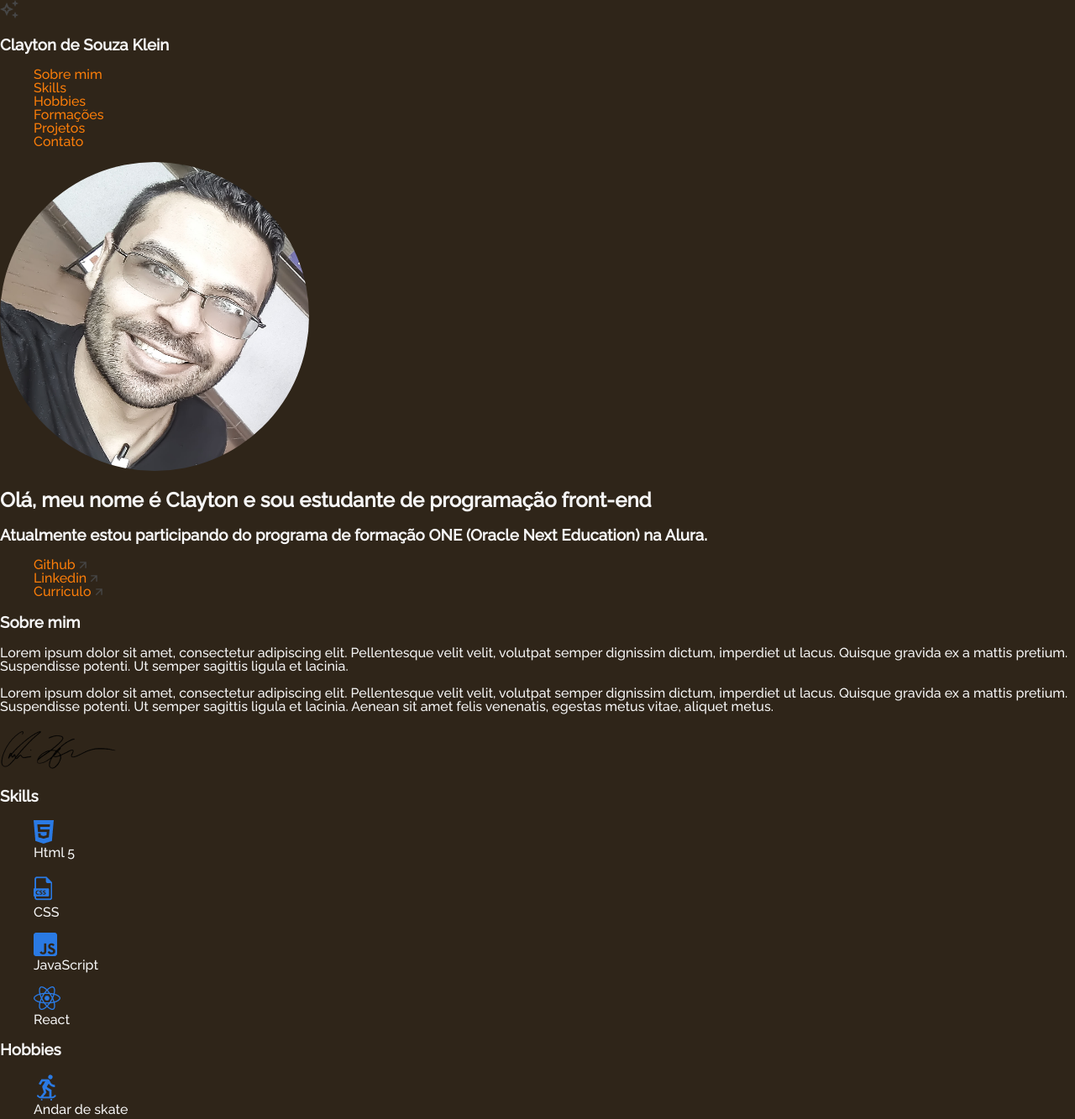
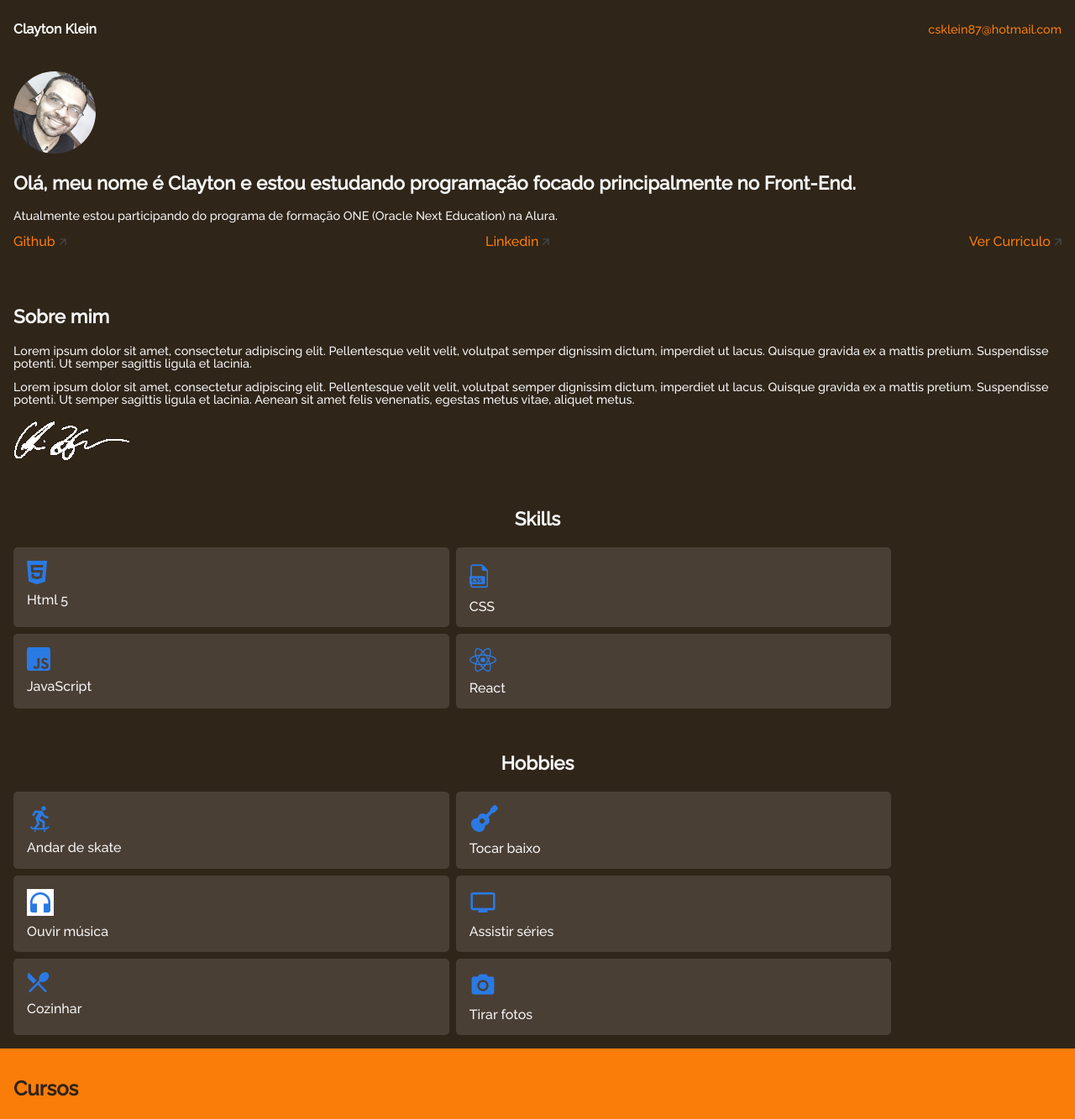
Before and after one commit to clayton-klein/portfolio-ficticio, a plain HTML site: page index.html in a window 1280 px wide. Shown: the top 1333 px of the page at 84% size. Drawn offline with Linux system fonts and the light colour scheme.

Commit message:
salvando progresso

```diff
--- /dev/null
+++ b/assets/css/about.css
@@ -0,0 +1,11 @@
+.about {
+    margin: 1rem;
+}
+
+.about__title {
+    font-size: 1.4rem;
+}
+
+.about__paragraph {
+    font-size: 0.9rem;
+}
--- /dev/null
+++ b/assets/css/academic.css
@@ -0,0 +1,5 @@
+.academic {
+    background-color: var(--light-orange);
+    color: var(--dark-gray);
+    padding: 1rem;
+}
--- a/assets/css/base.css
+++ b/assets/css/base.css
@@ -13,14 +13,14 @@ coloque nas sessões indicadas*/
 }
 
 body {
-  display: flex;
   box-sizing: border-box;
   background-color: var(--dark-gray);
+  color: var(--whitish);
   font-family: "Raleway";
-  color: var(--whitish);
+  line-height: 1;
   margin: 0;
   padding: 0;
-  line-height: 1;
+  width: 100vw;
 }
 
 ol,
@@ -30,13 +30,18 @@ li {
 }
 
 a {
+  color: var(--light-orange);
   text-decoration: none;
-  color: var(--light-orange);
 }
 
 a:hover {
   text-decoration: underline;
   text-decoration-color: var(--dark-orange);
+}
+
+.container {
+  display: flex;
+  flex-direction: column;
 }
 
 /*Neste desafio, gostariamos que praticassem a metodologia BEM, caso se sintam à vontade
--- a/assets/css/cabecalho.css
+++ /dev/null
@@ -1,4 +0,0 @@
-.title__profile {
-    width: 368px;
-    border-radius: 50%;
-}
--- /dev/null
+++ b/assets/css/experience.css
@@ -0,0 +1,3 @@
+.experience {
+    margin: 1rem;
+}
--- /dev/null
+++ b/assets/css/footer.css
@@ -0,0 +1,4 @@
+.footer__box {
+    padding: 1rem;
+    text-align: center;
+}
--- /dev/null
+++ b/assets/css/form.css
@@ -0,0 +1,9 @@
+.formcontato {
+    background-color: var(--light-orange);
+    color: var(--dark-gray);
+    padding: 1rem;
+}
+
+.formcontato__img {
+    width: 100%;
+}
--- /dev/null
+++ b/assets/css/header.css
@@ -0,0 +1,23 @@
+.menu {
+    width: 100vw;
+}
+
+.menu__top {
+    display: flex;
+    padding: 1rem;
+    justify-content: space-between;
+    align-items: center;
+}
+
+.menu__title {
+    font-size: 1rem;
+}
+
+.menu__email {
+    display: block;
+    font-size: 0.9rem;
+}
+
+.menu__list {
+    display: none;
+}
--- a/assets/css/hero.css
+++ b/assets/css/hero.css
@@ -0,0 +1,25 @@
+.title {
+  padding: 1rem;
+}
+.title__profile {
+  width: 98px;
+  border-radius: 50%;
+}
+
+.title__bio {
+  font-size: 1.4rem;
+  line-height: 26px;
+  text-align: justify;
+}
+
+.title__subsection{
+    font-size: 0.9rem;
+    line-height: 0.9rem;
+}
+
+.title__network {
+    display: flex;
+    flex-direction: row;
+    justify-content: space-between;
+    padding-left: 0px;
+}
--- a/assets/css/hobbies.css
+++ b/assets/css/hobbies.css
@@ -0,0 +1,31 @@
+.hobbies {
+    margin: 1rem;
+}
+
+.hobbies__title {
+    font-size: 1.4rem;
+    text-align: center;
+}
+
+.hobbies__line {
+    display: flex;
+    flex-direction: row;
+    flex-wrap: wrap;
+    gap: 8px;
+}
+
+.hobbies__box {
+    background-color: var(--medium-gray);
+    border-radius: 5px;
+    padding: 1rem;
+    width: 39%;
+}
+
+.hobbies__box ul {
+    margin: 0px;
+    padding: 0px;
+}
+
+.hobbies__name {
+    margin-top: 8px;
+}
--- a/assets/css/skills.css
+++ b/assets/css/skills.css
@@ -0,0 +1,31 @@
+.skills {
+    margin: 1rem;
+}
+
+.skills__title {
+    text-align: center;
+    font-size: 1.4rem;
+}
+
+.skills__line {
+    display: flex;
+    flex-direction: row;
+    flex-wrap: wrap;
+    gap: 8px;
+}
+
+.skills__box {
+    background-color: var(--medium-gray);
+    border-radius: 5px;
+    padding: 1rem;
+    width: 39%;
+}
+
+.skills__box ul {
+    margin: 0px;
+    padding: 0px;
+}
+
+.skills__name {
+    margin-top: 8px;
+}
--- a/index.html
+++ b/index.html
@@ -15,27 +15,28 @@
 
 		<!-- Folha de estilo de CSS Linkado -->
 		<link rel="stylesheet" href="assets/css/base.css">
-        <link rel="stylesheet" href="assets/css/cabecalho.css">
+        <link rel="stylesheet" href="assets/css/header.css">
         <link rel="stylesheet" href="assets/css/hero.css">
-        <link rel="stylesheet" href="assets/css/sobre.css">
+        <link rel="stylesheet" href="assets/css/about.css">
         <link rel="stylesheet" href="assets/css/skills.css">
         <link rel="stylesheet" href="assets/css/hobbies.css">
-        <link rel="stylesheet" href="assets/css/formacoes.css">
-        <link rel="stylesheet" href="assets/css/projetos.css">
-        <link rel="stylesheet" href="assets/css/contato.css">
-        <link rel="stylesheet" href="assets/css/rodape.css">
+        <link rel="stylesheet" href="assets/css/academic.css">
+        <link rel="stylesheet" href="assets/css/experience.css">
+        <link rel="stylesheet" href="assets/css/form.css">
+        <link rel="stylesheet" href="assets/css/footer.css">
 
 		<!-- Script Linkado do seu documento de JavaScript -->
 		<script defer src="assets/js/validate.js"></script>
 </head>
 <body>
     <!-- Sessão de Menu  -->
-    <div class="all">
-    <section class="menu">
-        <header>
-            <img src="assets/img/vector.png">
-            <h3 class="menu__title">Clayton de Souza Klein</h3>
-        </header>
+    <div class="container">
+    <header class="menu">
+        <div class="menu__top">
+            <!-- <img src="assets/img/vector.png"> -->
+            <h1 class="menu__title">Clayton Klein</h1>
+            <a href="mailto:csklein87@hotmail.com" class="menu__email">csklein87@hotmail.com</a>
+        </div>
         <nav>
             <ul class="menu__list">
                 <li class="menu__list__item"><a href="#sobremim">Sobre mim</a></li>
@@ -46,24 +47,26 @@
                 <li class="menu__list__item__contato"><a href="#contato">Contato</a></li>
             </ul>
         </nav>
-    </section>
+    </header>
 
 <!-- Sessão de Header/Title/Hero -->
-    <header class="title">
+    <section class="title">
         <div class="title__div">
             <img class="title__profile" src="assets/img/clayton-rosto.jpg">
             <div class="title__container" id="#sobremim">
-                <h2 class="title__bio">Olá, meu nome é Clayton e sou estudante de programação front-end</h2>
-                <h3 class="title__subsection">Atualmente estou participando do programa de formação ONE (Oracle Next Education) na Alura.</h3>
+                <!-- MÍNIMO 50 CHAR -->
+                <h2 class="title__bio">Olá, meu nome é Clayton e estou estudando programação focado principalmente no Front-End.</h2>
+                <p class="title__subsection">Atualmente estou participando do programa de formação ONE (Oracle Next Education) na Alura.</p>
                 <ul class="title__network">
                     <!-- Ponha os links de suas redes sociais favoritas -->
                     <li class="title__network__item"><a href="https://github.com/clayton-klein">Github <img src="assets/img/arrow.png"> </a></li>
                     <li class="title__network__item"><a href="https://www.linkedin.com/in/clayton-klein/">Linkedin <img src="assets/img/arrow.png"></a></li>
-                    <li class="title__network__item"><a href="">Curriculo <img src="assets/img/arrow.png"></a></li>
+                    <!-- EXTRA, ALTERAR PARA BOTÃO FUTURAMENTE! -->
+                    <li class="title__network__item"><a href="">Ver Curriculo <img src="assets/img/arrow.png"></a></li>
                 </ul>
             </div>
         </div>
-    </header>
+    </section>
 
         <!-- Sessão sobre mim -->
     <section class="about">
@@ -72,7 +75,7 @@
             <p class="about__paragraph">Lorem ipsum dolor sit amet, consectetur adipiscing elit. Pellentesque velit velit, volutpat semper dignissim dictum, imperdiet ut lacus. Quisque gravida ex a mattis pretium. Suspendisse potenti. Ut semper sagittis ligula et lacinia. </p>
             <p class="about__paragraph">Lorem ipsum dolor sit amet, consectetur adipiscing elit. Pellentesque velit velit, volutpat semper dignissim dictum, imperdiet ut lacus. Quisque gravida ex a mattis pretium. Suspendisse potenti. Ut semper sagittis ligula et lacinia. Aenean sit amet felis venenatis, egestas metus vitae, aliquet metus.</p>
             <!-- Caso queira colocar sua própria assinatura, insira aqui! -->
-            <img src="assets/img/signature.png">
+            <img src="assets/img/signature2.png">
         </div>
     </section>
 
@@ -161,7 +164,7 @@
 
     <!-- Sessão de Histórico Acadêmico -->
     <section class="academic">
-        <h2 class="academic__title" id="formacao">Formações</h2>
+        <h2 class="academic__title" id="formacao">Cursos</h2>
         <div class="academic__courses">
             <div class="academic__courses__box">
                 <ul class="academic__courses__list">
@@ -247,8 +250,8 @@
         <!-- Sessão de Footer/Rodapé-->
         <footer class="footer">
             <div class="footer__box">
-                <p>Desenvolvido por Clayton Klein &copy;</p>
-                <p>2022</p>
+                <p>Desenvolvido por <strong>Clayton Klein</strong></p>
+                <p>&copy; 2022</p>
             </div>
         </footer>
     </div>
```
Also changed, not shown: assets/css/contato.css (deleted), assets/css/formacoes.css (deleted), assets/css/projetos.css (deleted), assets/css/rodape.css (deleted), assets/css/sobre.css (deleted), assets/img/signature2.png (added).
